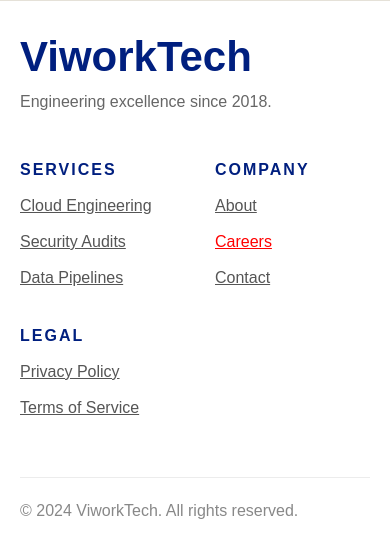
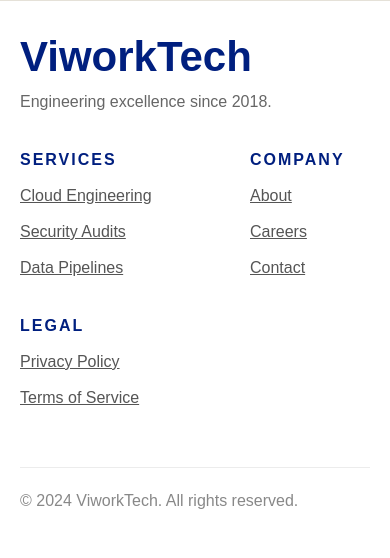
Before and after one commit to viworkstech-collab/webapp, a React (Vite) app: page / in a window 390 px wide. Shown: the top 558 px of the page. Built offline with nearby package versions, Linux system fonts and the light colour scheme.

Commit message:
Fixed footer responsiveness and hover effect

```diff
--- a/src/components/common/Footer.css
+++ b/src/components/common/Footer.css
@@ -8,13 +8,16 @@
 
 .footer-container {
   width: 100%;
+  display: flex;
+  flex-direction: column;
 }
 
 .footer-top {
   display: flex;
   justify-content: space-between;
   align-items: flex-start;
-  gap: 100px;
+  gap: 60px;
+  flex-wrap: wrap;
 }
 
 .footer-brand h1 {
@@ -30,10 +33,8 @@
 
 .footer-links {
   display: flex;
-  justify-content: space-between;
-  align-items: flex-start;
-  gap: 120px;
-  margin-left: auto;
+  gap: 80px;
+  flex-wrap: wrap;
 }
 
 .footer-column {
@@ -52,9 +53,10 @@
   text-decoration: underline;
   color: #555;
   font-size: 18px;
+  transition: color 0.3s ease;
 }
-.highlight {
-  color: red !important;
+.highlight:hover {
+  color: red;
 }
 .footer-bottom {
   margin-top: 60px;
@@ -77,7 +79,7 @@
 
   .footer-top {
     flex-direction: column;
-    gap: 50px;
+    gap: 40px;
   }
 
   .footer-brand h1 {
@@ -90,10 +92,12 @@
 
   .footer-links {
     width: 100%;
-    display: grid;
-    grid-template-columns: 1fr 1fr;
+    justify-content: space-between;
     gap: 40px;
-    margin-left: 0;
+  }
+
+  .footer-column {
+    min-width: 120px;
   }
 
   .footer-column a {
```
